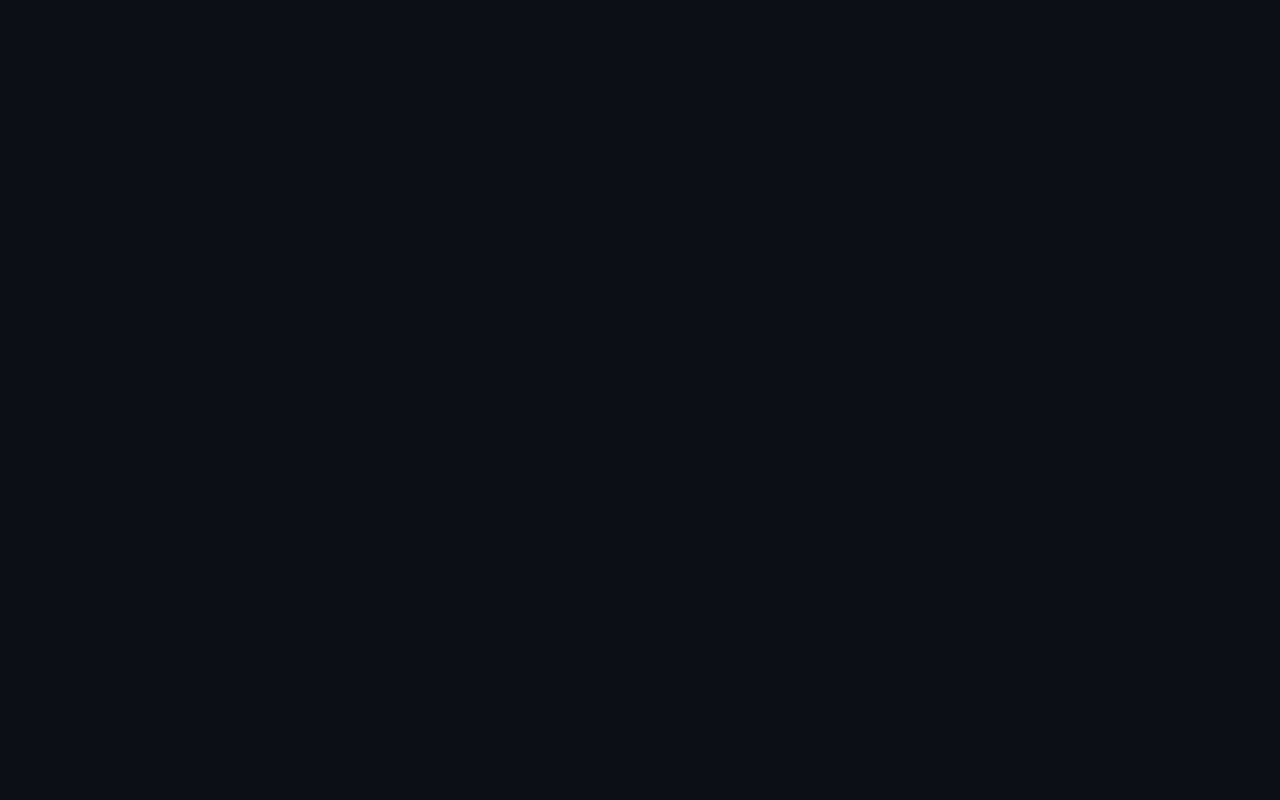
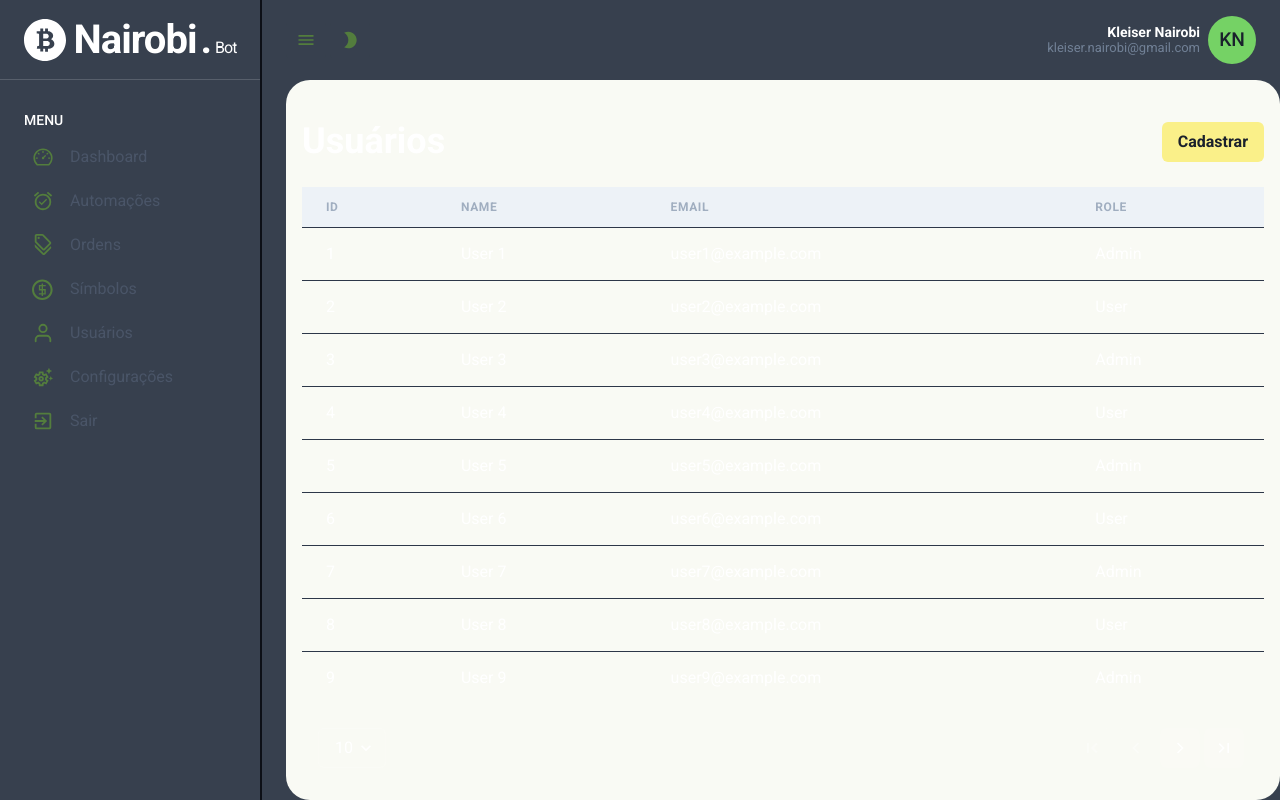
Before and after one commit to KleiserNairobi/BotCryptoCoin, a React (Vite) app in the folder frontend/: page /simbolos in a window 1280 px wide. Before the commit this address had no page. Built offline with nearby package versions, Linux system fonts and the light colour scheme.

Commit message:
adcionando novas páginas

```diff
--- a/frontend/src/Router.tsx
+++ b/frontend/src/Router.tsx
@@ -1,7 +1,9 @@
 import { BrowserRouter, Route, Routes } from "react-router-dom";
 import Home from "./pages/Home";
-import Symbols from "./pages/Symbols";
 import Dashboard from "./pages/Dashboard";
+import { Simbolos } from "./pages/Simbolos";
+import { Usuarios } from "./pages/Usuarios";
+import { Configuracoes } from "./pages/Configuracoes";
 
 export function Router() {
   return (
@@ -9,7 +11,9 @@ export function Router() {
       <Routes>
         <Route path="/" element={<Home />}>
           <Route path="dashboard" element={<Dashboard />} />
-          <Route path="symbols" element={<Symbols />} />
+          <Route path="simbolos" element={<Simbolos />} />
+          <Route path="usuarios" element={<Usuarios />} />
+          <Route path="configuracoes" element={<Configuracoes />} />
         </Route>
       </Routes>
     </BrowserRouter>
--- a/frontend/src/components/Header.tsx
+++ b/frontend/src/components/Header.tsx
@@ -38,11 +38,11 @@ export function Header({ titulo, collapse, setCollapse }: HeaderProps) {
           aria-label="Menu"
           onClick={() => setCollapse(!collapse)}
           //colorScheme={"teal"}
-          bg={"yellow.200"}
-          color={tokens.subtitle}
+          bgColor={tokens.bgMenu}
+          color={"#537D3D"}
           _hover={{
-            color: tokens.title,
-            bgColor: "yellow.400",
+            color: "gray.800",
+            bgColor: "#D5E3C8",
           }}
         />
         <IconButton
@@ -53,11 +53,11 @@ export function Header({ titulo, collapse, setCollapse }: HeaderProps) {
           }
           aria-label="Menu"
           onClick={toggleColorMode}
-          bg={"white"}
-          color={tokens.subtitle}
+          bgColor={tokens.bgMenu}
+          color={"#537D3D"}
           _hover={{
-            color: tokens.title,
-            bgColor: "yellow.400",
+            color: "gray.800",
+            bgColor: "#D5E3C8",
           }}
         />
         <Heading ml={4}>{titulo}</Heading>
--- a/frontend/src/components/Navigation/NavItem.tsx
+++ b/frontend/src/components/Navigation/NavItem.tsx
@@ -41,7 +41,7 @@ export function NavItem({ item, collapse, isActive, onClick }: NavItemProps) {
           to={path ? path : ""}
           gap={1}
           w="full"
-          p={"10px"}
+          p={"8px"}
           display="flex"
           alignItems="center"
           borderRadius="md"
@@ -49,7 +49,7 @@ export function NavItem({ item, collapse, isActive, onClick }: NavItemProps) {
           color={isActive ? "gray.800" : "gray.600"}
           bgColor={isActive ? "#eaefe8" : "transparent"}
           _hover={{
-            padding: "10px",
+            padding: "8px",
             textDecoration: "none",
             color: "gray.800",
             bgColor: "#eaefe8",
--- a/frontend/src/components/Navigation/index.tsx
+++ b/frontend/src/components/Navigation/index.tsx
@@ -8,6 +8,8 @@ import {
 import { AiOutlineDashboard } from "react-icons/ai";
 import { NavItem } from "./NavItem";
 import { useState } from "react";
+import { FiUser } from "react-icons/fi";
+import { ImCoinDollar } from "react-icons/im";
 
 type NavigationProps = {
   collapse: boolean;
@@ -38,9 +40,21 @@ const items = [
   },
   {
     type: "link",
+    label: "Símbolos",
+    icon: ImCoinDollar,
+    path: "/simbolos",
+  },
+  {
+    type: "link",
+    label: "Usuários",
+    icon: FiUser,
+    path: "/usuarios",
+  },
+  {
+    type: "link",
     label: "Configurações",
     icon: MdOutlineSettingsSuggest,
-    path: "/symbols",
+    path: "/configuracoes",
   },
   {
     type: "link",
@@ -59,7 +73,7 @@ export function Navigation({ collapse }: NavigationProps) {
   return (
     <List w={"full"} mt={8} ml={6}>
       {items.map((item, index) => (
-        <ListItem key={index}>
+        <ListItem key={index} mb={1}>
           <NavItem
             item={item}
             isActive={index === activeIndex}
--- /dev/null
+++ b/frontend/src/pages/Configuracoes.tsx
@@ -0,0 +1,5 @@
+import { Text } from "@chakra-ui/react";
+
+export function Configuracoes() {
+  return <Text>Configurações</Text>;
+}
--- a/frontend/src/pages/Symbols.tsx
+++ b/frontend/src/pages/Simbolos.tsx
@@ -44,7 +44,7 @@ const allUsers: User[] = Array.from({ length: 100 }, (_, index) => ({
   role: index % 2 === 0 ? "Admin" : "User",
 }));
 
-export default function Symbols() {
+export function Simbolos() {
   const tokens = useTokens();
   const [currentPage, setCurrentPage] = useState<number>(1);
   const [itemsPerPage, setItemsPerPage] = useState<number>(10);
@@ -72,7 +72,14 @@ export default function Symbols() {
 
   return (
     <>
-      <Flex w={"full"} h={"full"} flexDir={"column"} p={4} borderRadius={"3xl"}>
+      <Flex
+        w={"full"}
+        h={"full"}
+        flexDir={"column"}
+        p={4}
+        borderRadius={"3xl"}
+        bg={"#F9FAF4"}
+      >
         <HStack justify={"space-between"}>
           <Heading mt={6} mb={6} color={tokens.title}>
             Usuários
--- /dev/null
+++ b/frontend/src/pages/Usuarios.tsx
@@ -0,0 +1,5 @@
+import { Text } from "@chakra-ui/react";
+
+export function Usuarios() {
+  return <Text>Usuários</Text>;
+}
--- a/frontend/src/styles/theme.ts
+++ b/frontend/src/styles/theme.ts
@@ -34,6 +34,7 @@ export const theme = extendTheme({
   // "#537D3D"
   // "#83B868"
   // "#CCD7C5"
+  // "#F9FAF4"
 
   styles: {
     global: (props: GlobalStyleProps) => ({
```
